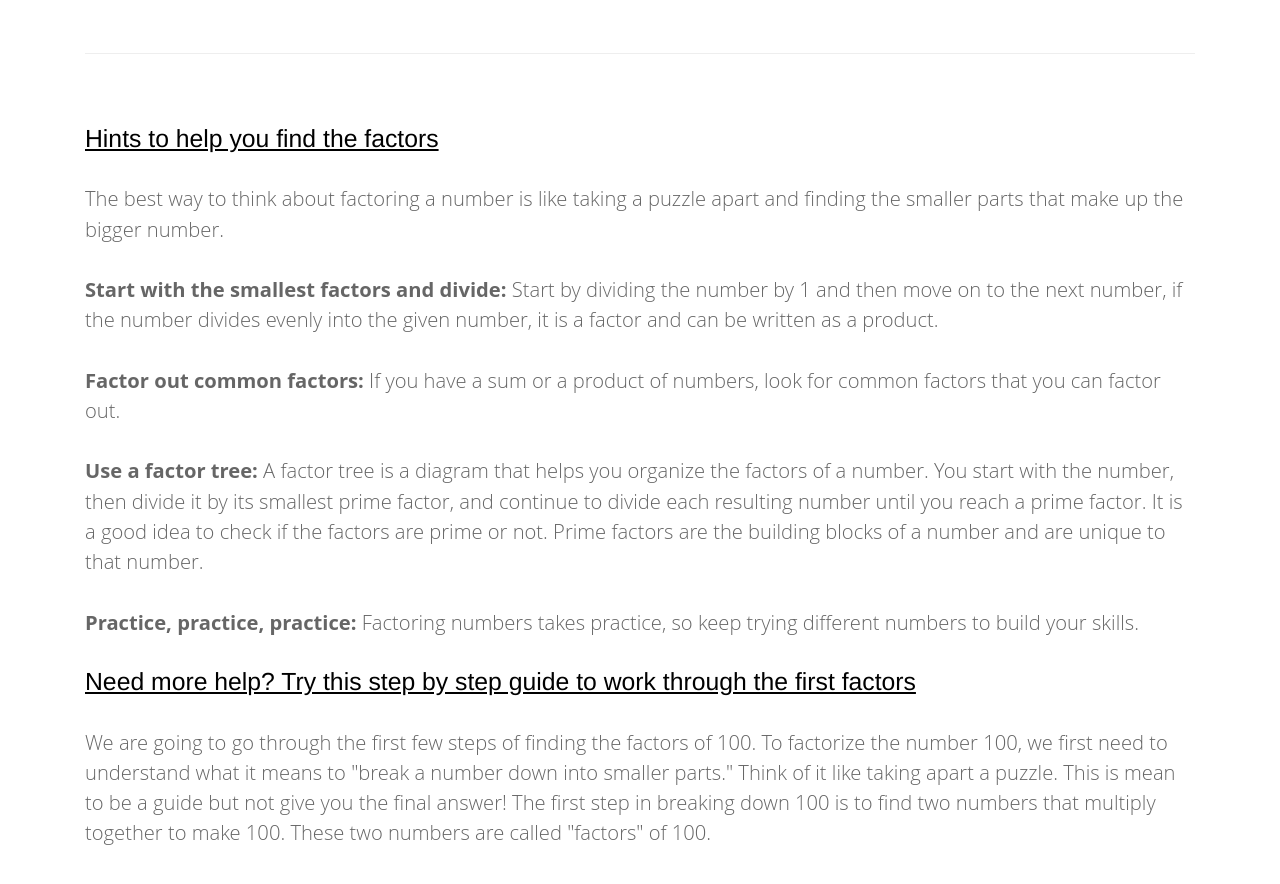
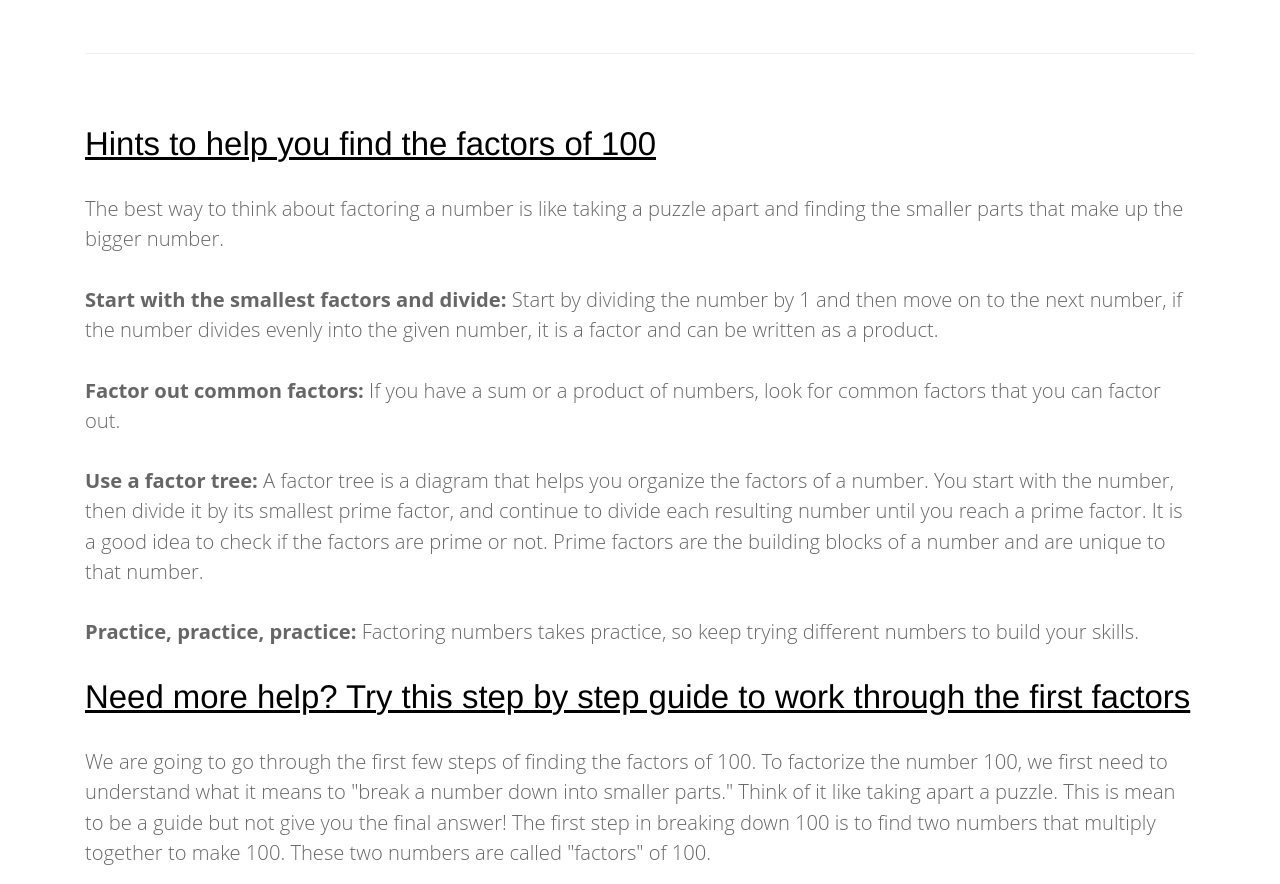
Before and after one commit to nickhill1234/game_app, a SvelteKit app: page /what-are-the-factors-of-100 in a window 1280 px wide. Shown: the part 780-1664 px from the top of the page. Built offline with nearby package versions, Linux system fonts and the light colour scheme; a web font is replaced by a local one.

Commit message:
added h2 tags for 100s page

```diff
--- a/src/routes/what-are-the-factors-of-100/+page.svelte
+++ b/src/routes/what-are-the-factors-of-100/+page.svelte
@@ -202,7 +202,7 @@
 					<div class="row">
 						<div class="column width-12">
 							<div class="mb-50">
-										<h3 class="mb-30"><u>Hints to help you find the factors</u></h3>
+										<h2 class="mb-30"><u>Hints to help you find the factors of 100</u></h2>
 										<div id="accordion-1-panel-1">
 											<div class="accordion-content">
 												<p class="lead mb-30">The best way to think about factoring a number is like taking a puzzle apart and finding the smaller parts that make up the bigger number.
@@ -217,7 +217,7 @@
 												</p>
 											</div>
 										</div>
-										<h3 class="mb-30"><u>Need more help? Try this step by step guide to work through the first factors</u></h3>
+										<h2 class="mb-30"><u>Need more help? Try this step by step guide to work through the first factors</u></h2>
 											<div class="accordion-content">
 												<p class="lead mb-30">We are going to go through the first few steps of finding the factors of 100. To factorize the number 100, we first need to understand what it means to "break a number down into smaller parts." Think of it like taking apart a puzzle. This is mean to be a guide but not give you the final answer! The first step in breaking down 100 is to find two numbers that multiply together to make 100. These two numbers are called "factors" of 100.
 													<br><br>
```
